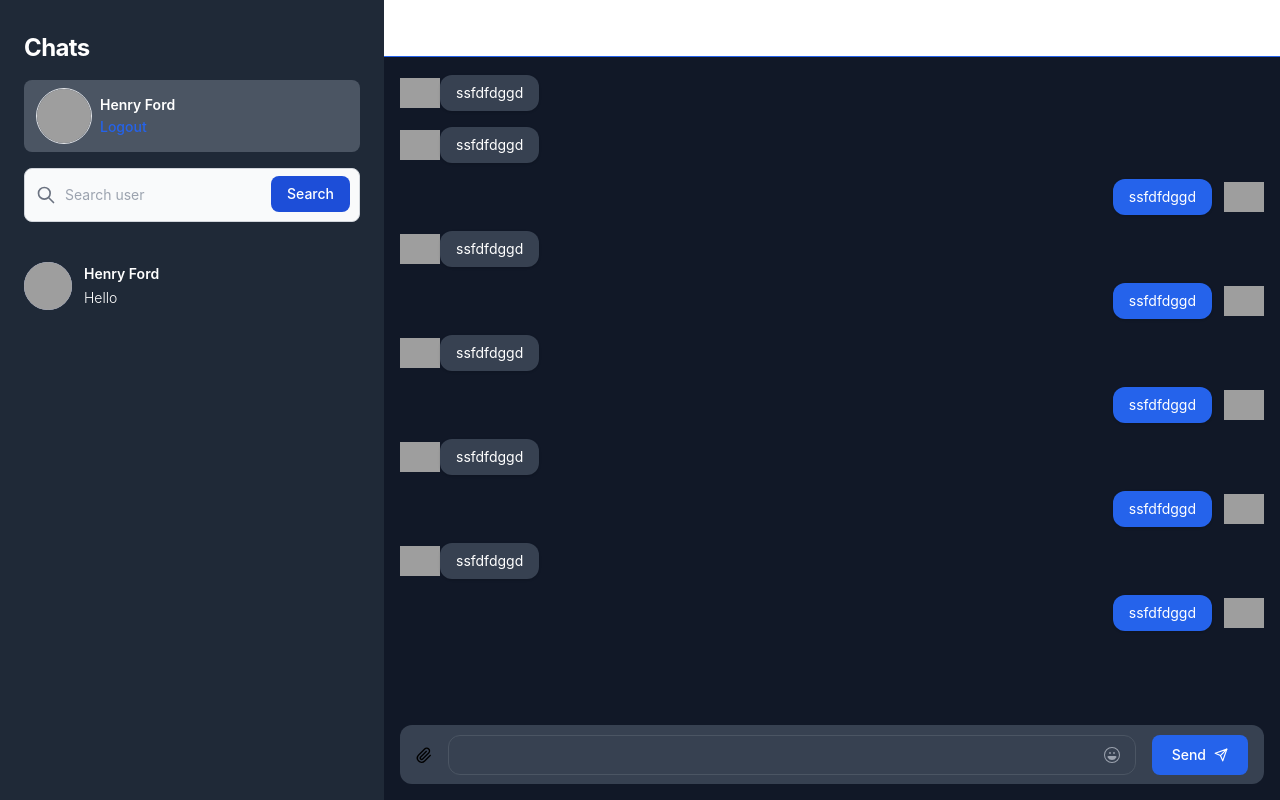
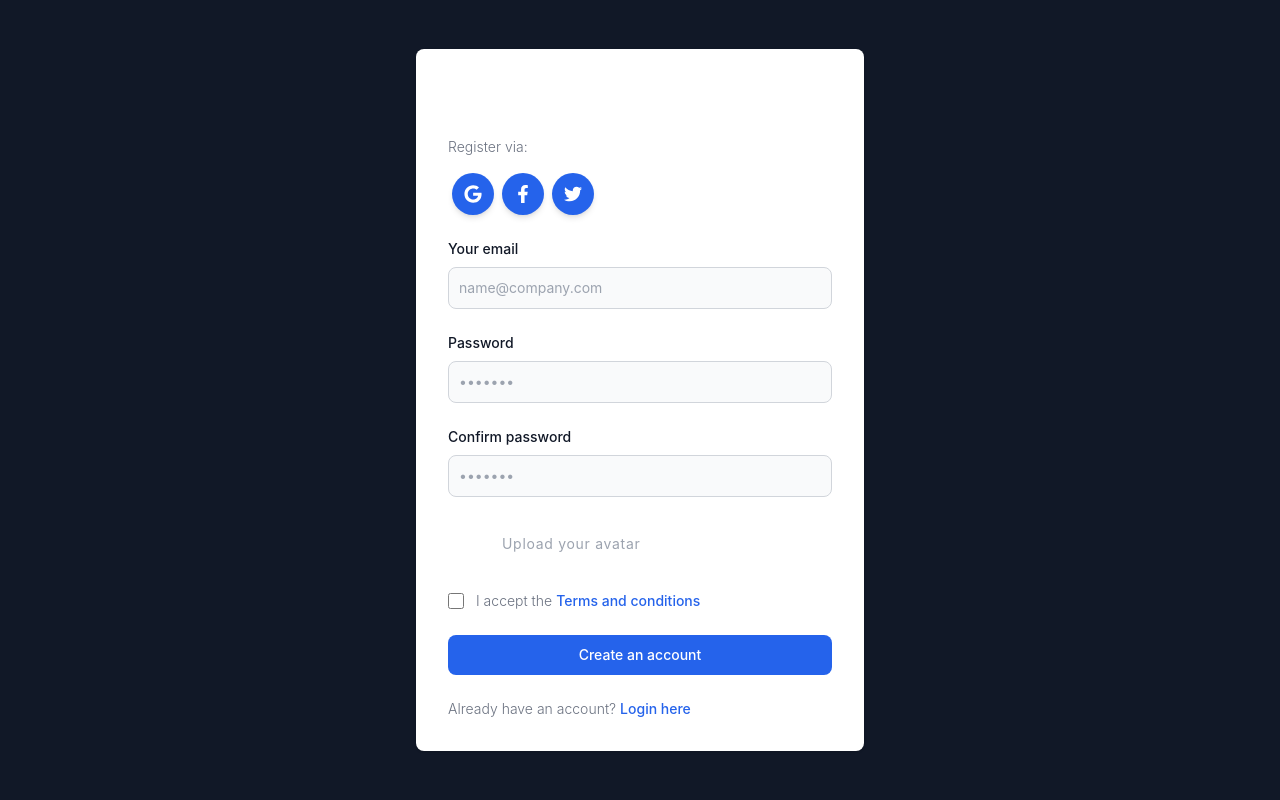
Before and after one commit to hermanzuiakov/webchat-react-firebase, a React (Create React App) app: page /register in a window 1280 px wide. Built offline with nearby package versions, Linux system fonts and the light colour scheme; grey boxes are pictures that could not be loaded.

Commit message:
Create a routing

```diff
--- a/package.json
+++ b/package.json
@@ -9,6 +9,7 @@
     "react": "^18.2.0",
     "react-dom": "^18.2.0",
     "react-icons": "^4.7.1",
+    "react-router-dom": "^6.6.1",
     "react-scripts": "5.0.1",
     "web-vitals": "^2.1.4"
   },
--- a/src/App.js
+++ b/src/App.js
@@ -1,13 +1,12 @@
 import './App.css';
-import Register from "./components/Register/Register";
-import Login from "./components/Login/Login";
-import Home from "./components/Home/Home";
+import {BrowserRouter} from "react-router-dom";
+import AppRouter from "./components/AppRouter";
 
 function App() {
   return (
-    <>
-      <Home />
-    </>
+    <BrowserRouter>
+      <AppRouter />
+    </BrowserRouter>
   );
 }
 
--- /dev/null
+++ b/src/components/AppRouter.jsx
@@ -0,0 +1,38 @@
+import React from 'react';
+import {Routes, Route, Navigate} from "react-router-dom";
+import {privateRoutes, publicRoutes} from "../routes";
+import {CHAT_ROUTE, REGISTER_ROUTE} from "../utils/consts";
+
+const AppRouter = () => {
+    const user = false
+    return user ?
+        (
+            <Routes>
+                {privateRoutes.map(({path, Component}) =>
+                    <Route id={path} path={path} element={Component} />
+                )}
+
+                {publicRoutes.map(({path}) =>
+                    <Route id={path} path={path} element={<Navigate to={CHAT_ROUTE} />} />
+                )}
+
+                <Route path="/" element={<Navigate to={CHAT_ROUTE} />} />
+            </Routes>
+        )
+        :
+        (
+            <Routes>
+                {publicRoutes.map(({path, Component}) =>
+                    <Route id={path} path={path} element={Component} />
+                )}
+
+                {privateRoutes.map(({path}) =>
+                    <Route id={path} path={path} element={<Navigate to={REGISTER_ROUTE} />} />
+                )}
+
+                <Route path="/" element={<Navigate to={REGISTER_ROUTE} />} />
+            </Routes>
+        )
+};
+
+export default AppRouter;
--- a/src/components/Home/Chat/Messages/MessageInput.jsx
+++ b/src/components/Home/Chat/Messages/MessageInput.jsx
@@ -6,14 +6,13 @@ import {GrAttachment} from "react-icons/gr";
 const MessageInput = () => {
     return (
         <div
-            className="flex gap-4 flex-row items-center h-16 rounded-xl w-full px-4 bg-gray-700"
+            className="flex gap-4 flex-row items-center h-16 rounded-xl w-full px-4 bg-gray-700 relative"
         >
-            <div>
-                <button
-                    className="flex items-center justify-center text-gray-400 hover:text-gray-600"
-                >
-                    <GrAttachment />
-                </button>
+            <div className={"cursor-pointer"}>
+                <label htmlFor="attachFile" className={"flex items-center justify-center text-gray-400 hover:text-gray-100"}>
+                    <GrAttachment className={"text-gray-400"}/>
+                </label>
+                <input type="file" className={"absolute left-0 top-3 h-15 w-10 opacity-0 visibility-hidden"} id={"attachFile"}/>
             </div>
             <div className="flex-grow">
                 <div className="relative w-full">
@@ -22,7 +21,7 @@ const MessageInput = () => {
                         className="flex w-full border border-gray-600 rounded-xl focus:outline-none focus:border-indigo-300 pl-4 h-10 bg-gray-700"
                     />
                     <button
-                        className="absolute flex items-center justify-center h-full w-12 right-0 top-0 text-gray-400 hover:text-gray-600"
+                        className="absolute flex items-center justify-center h-full w-12 right-0 top-0 text-gray-400 hover:text-gray-100"
                     >
                         <BsEmojiLaughing />
                     </button>
--- a/src/components/Login/Login.jsx
+++ b/src/components/Login/Login.jsx
@@ -5,6 +5,7 @@ import MainButton from "../Elements/Buttons/MainButton";
 import Link from "../Elements/Links/Link";
 import SocialButton from "../Elements/Buttons/SocialButton";
 import {FaFacebookF, FaGoogle, FaTwitter} from "react-icons/fa";
+import {REGISTER_ROUTE} from "../../utils/consts";
 
 const Login = () => {
     return (
@@ -45,7 +46,7 @@ const Login = () => {
                         <p className="text-sm font-light text-gray-500 dark:text-gray-400">
                             Don't have account yet?
 
-                            <Link linkUrl={"/"} linkText={"Register here"} linkClasses={"ml-1"} />
+                            <Link to={REGISTER_ROUTE} linkUrl={"/login"} linkText={"Register here"} linkClasses={"ml-1"} />
                         </p>
                     </form>
                 </div>
--- a/src/components/Register/Register.jsx
+++ b/src/components/Register/Register.jsx
@@ -7,6 +7,7 @@ import Link from "../Elements/Links/Link";
 import SocialButton from "../Elements/Buttons/SocialButton";
 import {FaFacebookF, FaGoogle, FaTwitter} from "react-icons/fa";
 import AvatarUpload from "../Elements/FormElements/AvatarUpload";
+import {LOGIN_ROUTE} from "../../utils/consts";
 
 const Register = () => {
     return (
@@ -53,7 +54,7 @@ const Register = () => {
                         <p className="text-sm font-light text-gray-500 dark:text-gray-400">
                             Already have an account?
 
-                            <Link linkUrl={"/"} linkText={"Login here"} linkClasses={"ml-1"} />
+                            <Link linkUrl={LOGIN_ROUTE} linkText={"Login here"} linkClasses={"ml-1"} />
                         </p>
                     </form>
                 </div>
--- /dev/null
+++ b/src/routes.js
@@ -0,0 +1,22 @@
+import {CHAT_ROUTE, LOGIN_ROUTE, REGISTER_ROUTE} from "./utils/consts";
+import Register from "./components/Register/Register";
+import Login from "./components/Login/Login";
+import Home from "./components/Home/Home";
+
+export const publicRoutes = [
+    {
+        path: REGISTER_ROUTE,
+        Component: <Register />
+    },
+    {
+        path: LOGIN_ROUTE,
+        Component: <Login />
+    }
+]
+
+export const privateRoutes = [
+    {
+        path: CHAT_ROUTE,
+        Component: <Home />
+    }
+]
--- /dev/null
+++ b/src/utils/consts.js
@@ -0,0 +1,3 @@
+export const  REGISTER_ROUTE = '/register'
+export const LOGIN_ROUTE = '/login'
+export const CHAT_ROUTE = '/chat'
```
Also changed, not shown: 1 other file (tests, documents, lock files or other folders).
